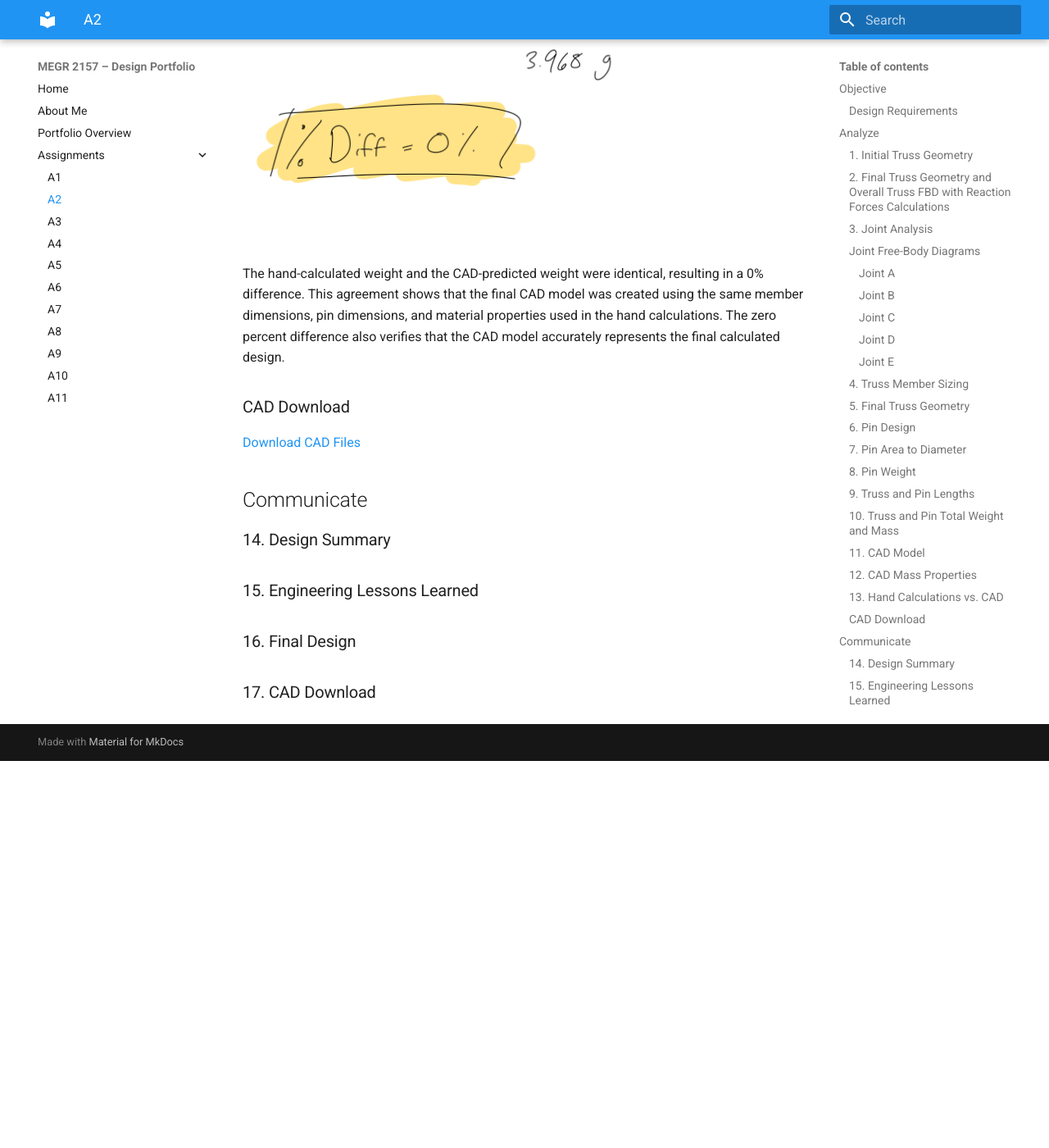
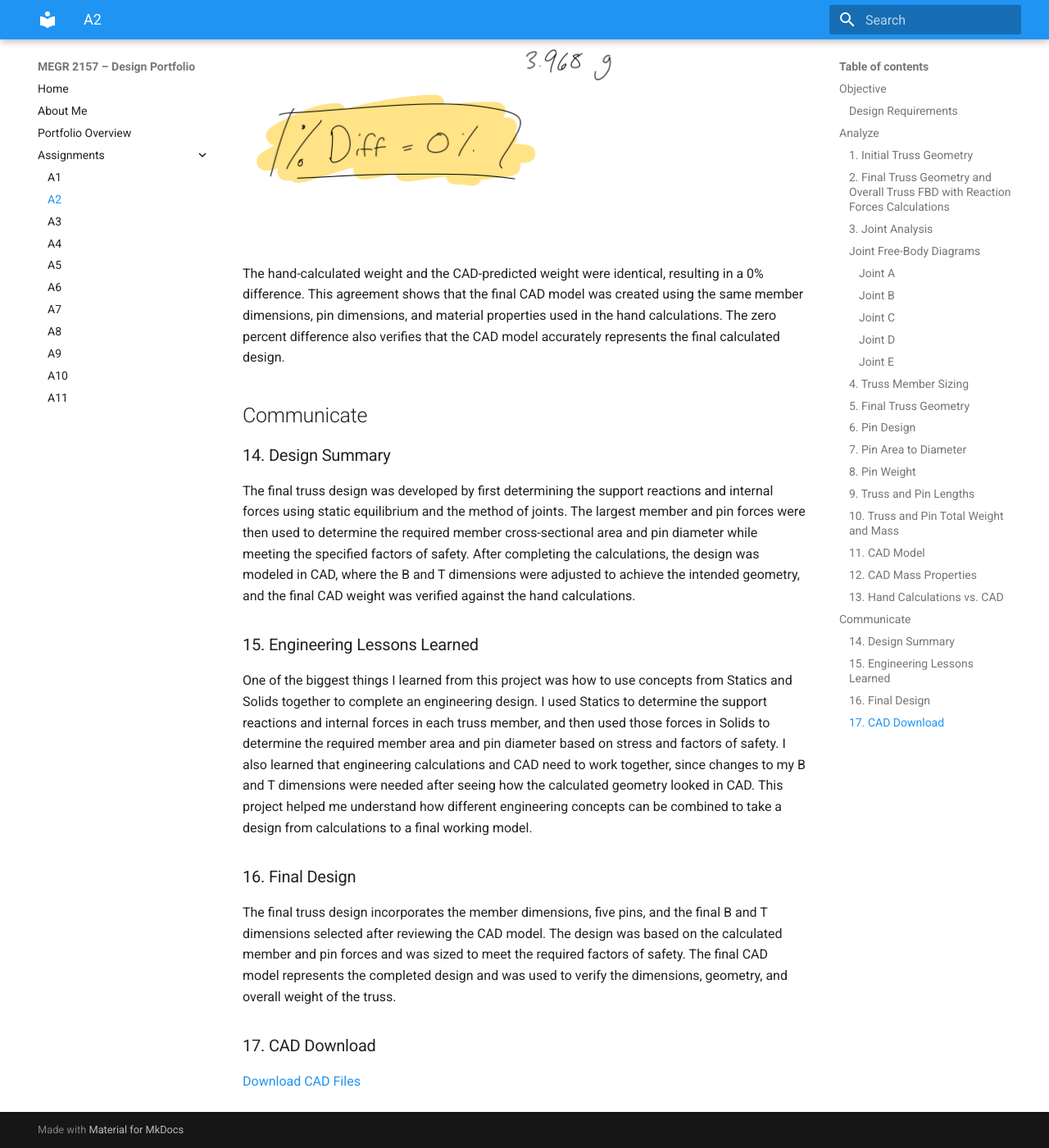
Before and after one commit to rsmith367-ux/design-projects-portfolio, an MkDocs documentation site: the page built from docs/assignments/A02/index.md, in a window 1280 px wide and 1400 px high, scrolled down 14248 px. Shown: the whole window at 82% size. Built offline with MkDocs 1.6.1 and Material for MkDocs 9.7.7, drawn with Linux system fonts in a browser that asks for light colours; before the commit the page ends 15176 px from its top, so only the background shows below that.

Commit message:
Enhance truss design documentation and CAD download
Added detailed explanations of the final truss design process, including calculations and lessons learned. Updated CAD download section.

```diff
--- a/docs/assignments/A02/index.md
+++ b/docs/assignments/A02/index.md
@@ -138,15 +138,19 @@ The CAD mass properties were used to determine the predicted weight of the final
 
 The hand-calculated weight and the CAD-predicted weight were identical, resulting in a 0% difference. This agreement shows that the final CAD model was created using the same member dimensions, pin dimensions, and material properties used in the hand calculations. The zero percent difference also verifies that the CAD model accurately represents the final calculated design.
 
-### CAD Download
-
-[Download CAD Files](TrussWithZip.zip)
-
 ## Communicate
 ### 14. Design Summary
 
+The final truss design was developed by first determining the support reactions and internal forces using static equilibrium and the method of joints. The largest member and pin forces were then used to determine the required member cross-sectional area and pin diameter while meeting the specified factors of safety. After completing the calculations, the design was modeled in CAD, where the B and T dimensions were adjusted to achieve the intended geometry, and the final CAD weight was verified against the hand calculations.
+
 ### 15. Engineering Lessons Learned
+
+One of the biggest things I learned from this project was how to use concepts from Statics and Solids together to complete an engineering design. I used Statics to determine the support reactions and internal forces in each truss member, and then used those forces in Solids to determine the required member area and pin diameter based on stress and factors of safety. I also learned that engineering calculations and CAD need to work together, since changes to my B and T dimensions were needed after seeing how the calculated geometry looked in CAD. This project helped me understand how different engineering concepts can be combined to take a design from calculations to a final working model.
 
 ### 16. Final Design
 
+The final truss design incorporates the member dimensions, five pins, and the final B and T dimensions selected after reviewing the CAD model. The design was based on the calculated member and pin forces and was sized to meet the required factors of safety. The final CAD model represents the completed design and was used to verify the dimensions, geometry, and overall weight of the truss.
+
 ### 17. CAD Download
+
+[Download CAD Files](TrussWithZip.zip)
```
